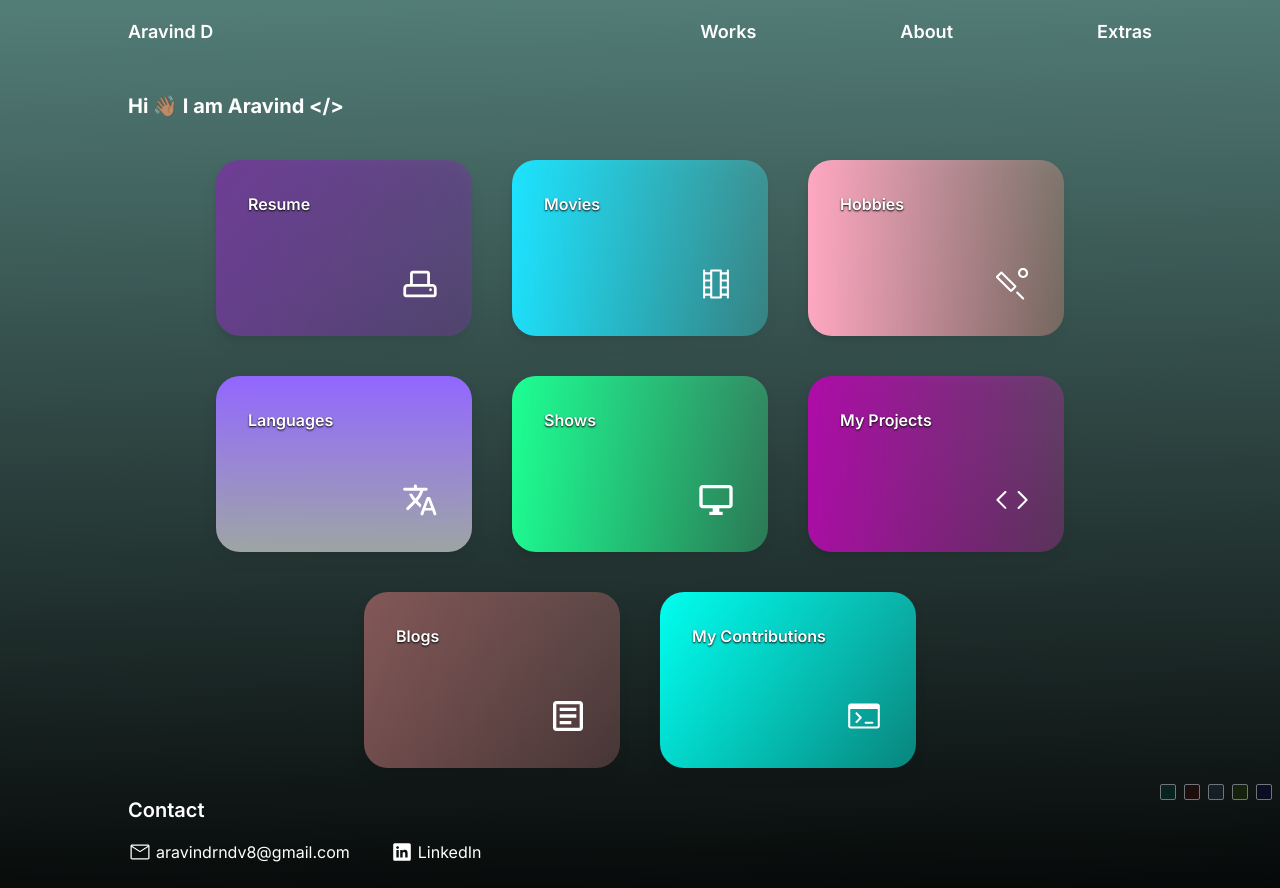
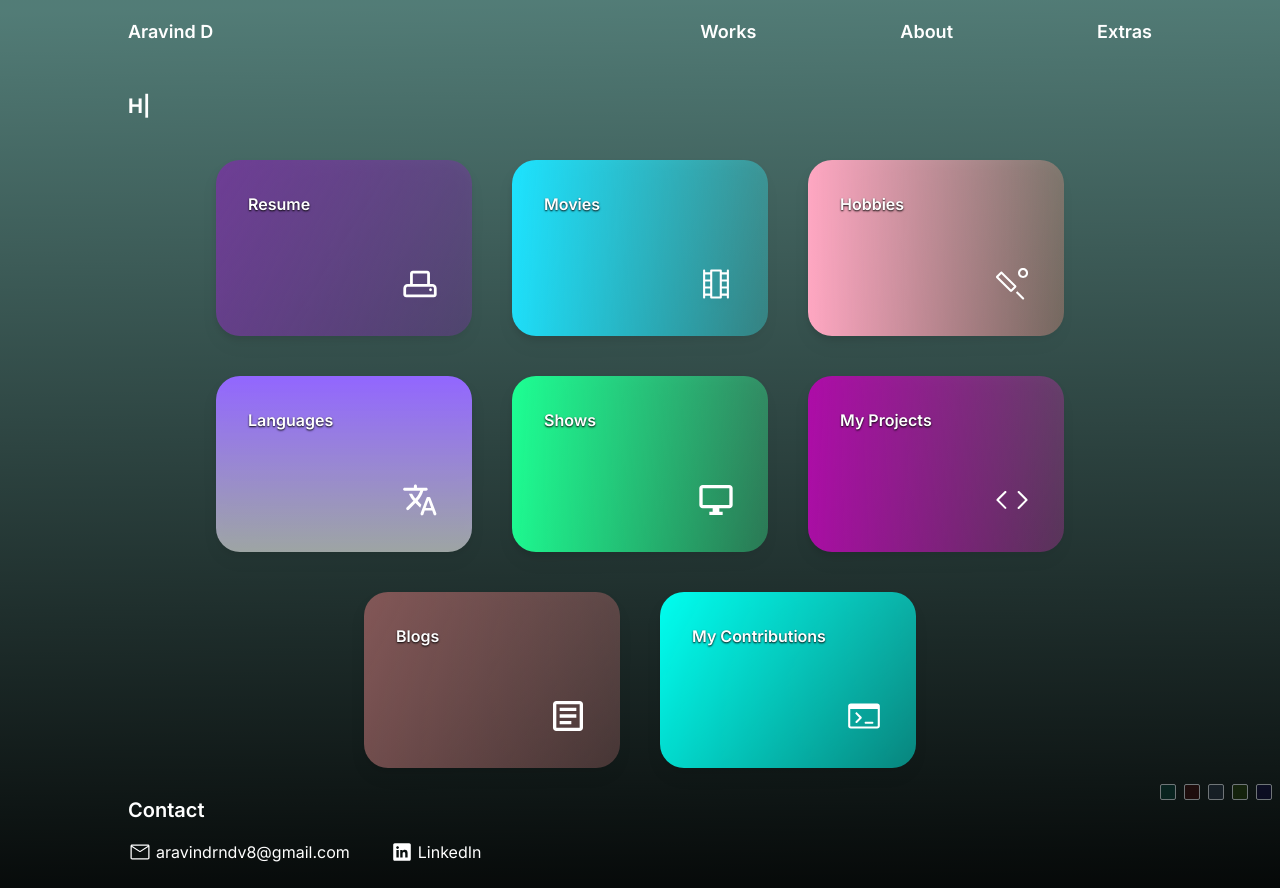
Before and after one commit to arav-ind/portfolio, a Next.js app: page / in a window 1280 px wide. Built offline with nearby package versions, Linux system fonts and the light colour scheme.

Commit message:
Added typeanimation dependency and constants

```diff
--- a/src/app/page.tsx
+++ b/src/app/page.tsx
@@ -2,10 +2,9 @@ import Card from '@/components/Card'
 import Navbar from '@/components/Navbar'
 import { cardData } from '@/data/data'
 import Footer from '@/components/Footer'
+import TypeAnimationComponent from '@/components/TypeAnimationComponent'
 
 export default function Home() {
-  const txt = 'Hi 👋🏽 I am Aravind </>'
-
   const renderCards = () => (
     cardData.map(data => (
       <Card
@@ -22,7 +21,9 @@ export default function Home() {
     <>
       <Navbar />
       <main className='sm:px-32 px-12 py-7 flex flex-col h-full'>
-        <div className='whitespace-nowrap font-bold text-xl'>{txt}</div>
+        <div className='h-7'>
+          <TypeAnimationComponent />
+        </div>
         <div className='flex pt-10 flex-wrap gap-10 justify-center'>
           {renderCards()}
         </div>
--- a/src/components/Footer.tsx
+++ b/src/components/Footer.tsx
@@ -2,19 +2,20 @@ import mail from '@/icons/mail.svg'
 import Image from 'next/image'
 import linkedin from '@/icons/linkedin.svg'
 import Link from 'next/link'
+import { FOOTER } from '@/constants/constants'
 
 export default function Footer() {
   return (
     <div className='flex flex-col sm:px-32 px-12 flex-wrap gap-4'>
-        <h2 className='font-semibold text-xl'>Contact</h2>
+        <h2 className='font-semibold text-xl'>{FOOTER.CONTACT}</h2>
         <div className='flex sm:flex-row flex-col sm:gap-10 gap-5 mb-6 whitespace-nowrap text-md'>
             <div className='flex gap-1'>
                 <Image src={mail} alt='mail'/>
-                <span>aravindrndv8@gmail.com</span>
+                <span>{FOOTER.EMAIL}</span>
             </div>
             <div className='flex gap-1'>
                 <Image src={linkedin} alt='mail'/>
-                <Link href='https://www.linkedin.com/in/arav-ind/' target='_blank'>LinkedIn</Link>
+                <Link href={FOOTER.LINK} target='_blank'>{FOOTER.LINKEDIN}</Link>
             </div>
         </div>
     </div>
--- a/src/components/Navbar.tsx
+++ b/src/components/Navbar.tsx
@@ -1,14 +1,15 @@
 import Link from 'next/link'
 import HamMenu from './HamMenu'
+import { NAVBAR } from '@/constants/constants'
 
 export default function Navbar() {
     return (
       <nav className='flex relative justify-between h-16 items-center sm:px-32 px-12 font-semibold text-lg z-10'>
-        <Link className='flex whitespace-nowrap mr-20' href='/'>Aravind D</Link>
+        <Link className='flex whitespace-nowrap mr-20' href='/'>{NAVBAR.NAME}</Link>
         <div className='md:flex hidden md:gap-36 gap-20'>
-            <Link href='/?view=works' className=''>Works</Link>
-            <Link href='/?view=about'>About</Link>
-            <Link href='/?view=extras'>Extras</Link>
+            <Link href='/?view=works' className=''>{NAVBAR.ITEM1}</Link>
+            <Link href='/?view=about'>{NAVBAR.ITEM2}</Link>
+            <Link href='/?view=extras'>{NAVBAR.ITEM3}</Link>
         </div>
         <HamMenu />
       </nav>
--- /dev/null
+++ b/src/components/TypeAnimationComponent.tsx
@@ -0,0 +1,23 @@
+'use client'
+
+import { TypeAnimation } from 'react-type-animation'
+import { INTRO } from '@/constants/constants'
+
+export default function TypeAnimationComponent() {
+    return (
+        <TypeAnimation
+        sequence={[
+          INTRO.TEXT1,
+          2000,
+          INTRO.TEXT2,
+          1000,
+          INTRO.TEXT3,
+          2000,
+        ]}
+        wrapper='span'
+        speed={10}
+        repeat={Infinity}
+        className='whitespace-nowrap font-bold text-xl'
+      />
+    )
+  }
--- /dev/null
+++ b/src/constants/constants.ts
@@ -0,0 +1,19 @@
+export const NAVBAR = {
+    NAME: 'Aravind D',
+    ITEM1: 'Works',
+    ITEM2: 'About',
+    ITEM3: 'Extras',
+}
+
+export const INTRO = {
+    TEXT1: 'Hi 👋🏽 I am Aravind!',
+    TEXT2: 'Software Engineer...',
+    TEXT3: '<Frontend Developer/>...',
+}
+
+export const FOOTER = {
+    CONTACT: 'Contact',
+    EMAIL: 'aravindrndv8@gmail.com',
+    LINKEDIN: 'LinkedIn',
+    LINK: 'https://www.linkedin.com/in/arav-ind/',
+}
```
Also changed, not shown: package.json (+5 -4 lines), 1 other file (tests, documents, lock files or other folders).
